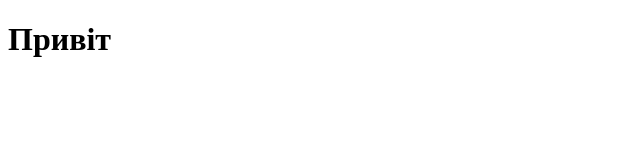
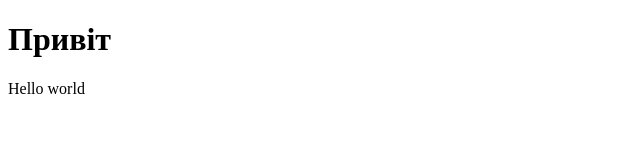
Before and after one commit to tarello/Tutorial, a plain HTML site: page index.html in a window 1280 px wide. Shown: the full height of the page, 0-640 px from the left. Drawn offline with Linux system fonts and the light colour scheme.

Commit message:
Update index.html

```diff
--- a/index.html
+++ b/index.html
@@ -14,3 +14,6 @@
 </body>
 
 </html>
+<p>Hello world
+
+</p>
```
